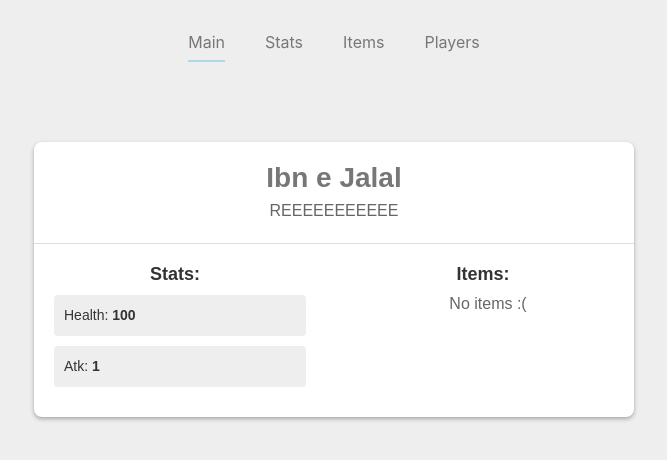
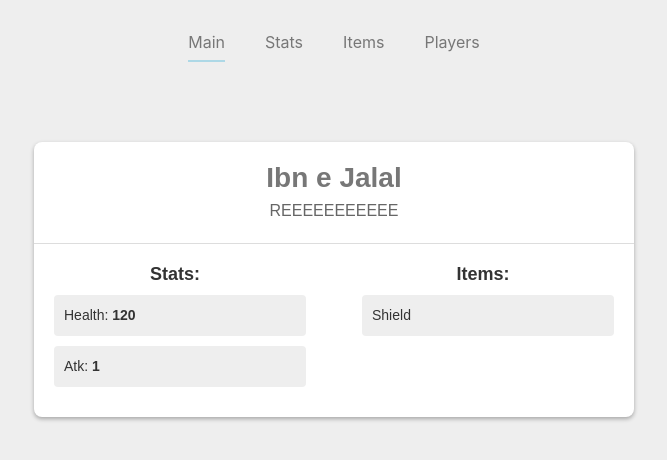
Before and after one commit to TorqueKill/notDnD-app, a Svelte app: page / in a window 1280 px wide. Shown: the top 460 px of the page, without its empty margins (306-973 px from the left). Built offline with nearby package versions, Linux system fonts and the light colour scheme.

Commit message:
Items on players affects stats too

```diff
--- a/src/PlayerRender.svelte
+++ b/src/PlayerRender.svelte
@@ -1,5 +1,22 @@
 <script>
     import {StatStore,ItemStore,PlayerStore} from './daddyStore.js';
+    function addStatVal(id,playerItems){
+        let result = 0
+        let playerItemIds = playerItems.map(i=>i.id)
+        let itemList = []
+
+        for (let x in playerItemIds){
+            itemList = itemList.concat($ItemStore.filter(i=>i.id===playerItemIds[x]))
+        }
+
+        for (let x in itemList){
+            let temp  = itemList[x].stats.filter(i=>i.id===id)
+            result = result + Number(temp.map(i=>i.value))
+        }
+
+        return Number(result)
+    }
+
 </script>
 
 <div class="displayPlayers">
@@ -16,7 +33,7 @@
             <div class="statsList">
               {#each player.stats as stat}
                 <div class="statBox">
-                  <p>{stat.name}: <span>{stat.value}</span></p>
+                  <p>{stat.name}: <span>{stat.value + addStatVal(stat.id,player.items)}</span></p>
                 </div>
               {:else}
                 <p class="noStats">No stats :(</p>
--- a/src/daddyStore.js
+++ b/src/daddyStore.js
@@ -43,7 +43,7 @@ const PlayerStore = writable([{
     name:"Ibn e Jalal",
     desc:"REEEEEEEEEEE",
     stats:[{name:"Health",value:100,id:1},{name:"Atk",value:1,id:2}],
-    items:[]
+    items:[{name:"Shield",id:2}]
 }]);
 
 export {StatStore,ItemStore,PlayerStore};
```
